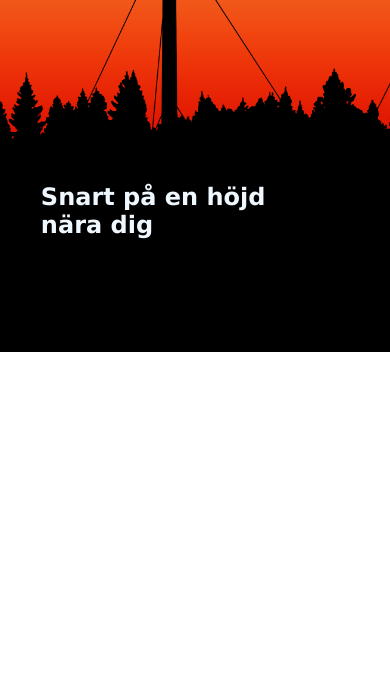
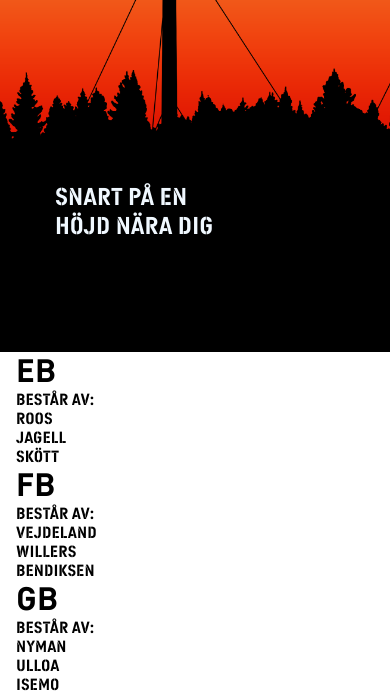
Before and after one commit to Jonatan0101/BTTE, a plain HTML site: page index.html in a window 390 px wide. Shown: the part 492-1186 px from the top of the page. Before the commit the page ends 844 px from the top, so only its background shows below. Drawn offline with Linux system fonts and the light colour scheme.

Commit message:
section added
+section
+font

```diff
--- a/index.html
+++ b/index.html
@@ -16,5 +16,23 @@
             <h2>Snart på en höjd nära dig</h2>
         </div>
     </div>
+    <div class="second-container">
+        <div class="card-container">
+            <div class="card, a1">
+                <p class="card-title">EB</p>
+                <p class="card-text">Består av: <br>Roos<br>Jagell<br>Skött</p>
+            </div>
+
+            <div class="card, a2">
+                <p class="card-title">FB</p>
+                <p class="card-text">Består av:<br>Vejdeland<br>Willers<br>Bendiksen</p>
+            </div>
+
+            <div class="card, a3">
+                <p class="card-title">GB</p>
+                <p class="card-text">Består av:<br>Nyman<br>Ulloa<br>Isemo</p>
+            </div>
+        </div>
+    </div>
 </body>
 </html>
--- a/style.css
+++ b/style.css
@@ -10,9 +10,17 @@
   -webkit-transition-duration: .2s;
           transition-duration: .2s;
 }
+@font-face {
+    font-family: 'FontBold';
+    src:  url('media/font-bold.woff2') format('woff2');
+  }
+  @font-face {
+    font-family: 'FontStenc';
+    src:  url('media/font-stencil.woff2') format('woff2');
+  }
 
 html{
-    font-family: Verdana, Geneva, Tahoma, sans-serif;
+    font-family: 'FontStenc';
 }
 
 .title{
@@ -56,3 +64,47 @@ html{
         grid-column-start: 2;
     }
 }
+
+.second-container .card-container{
+    display: grid;
+    grid-template-columns: repeat(5, 1fr);
+    grid-template-rows: repeat(4, 1fr);
+}
+
+
+
+.card{
+    padding: 2rem;
+
+}
+.card-title{
+    font-family: 'FontBold';
+    font-size: 2rem;
+}
+.a1{
+    grid-column-start: 2;
+}
+
+@media screen and (max-width:800px){
+    .second-container .card-container{
+        display: grid;
+        grid-template-columns: repeat(3, 1fr);
+        grid-template-rows: 1fr;
+        margin-left: 1rem;
+    }
+    .a1{
+        grid-column-start: 1;
+    }
+}
+
+@media screen and (max-width:400px){
+    .second-container .card-container{
+        display: grid;
+        grid-template-rows: repeat(3, 1fr);
+        grid-template-columns: 1fr;
+        margin-left: 1rem;
+    }
+    .a1{
+        grid-column-start: 1;
+    }
+}
```
Also changed, not shown: media/font-bold.woff2 (added), media/font-stencil.woff2 (added).
